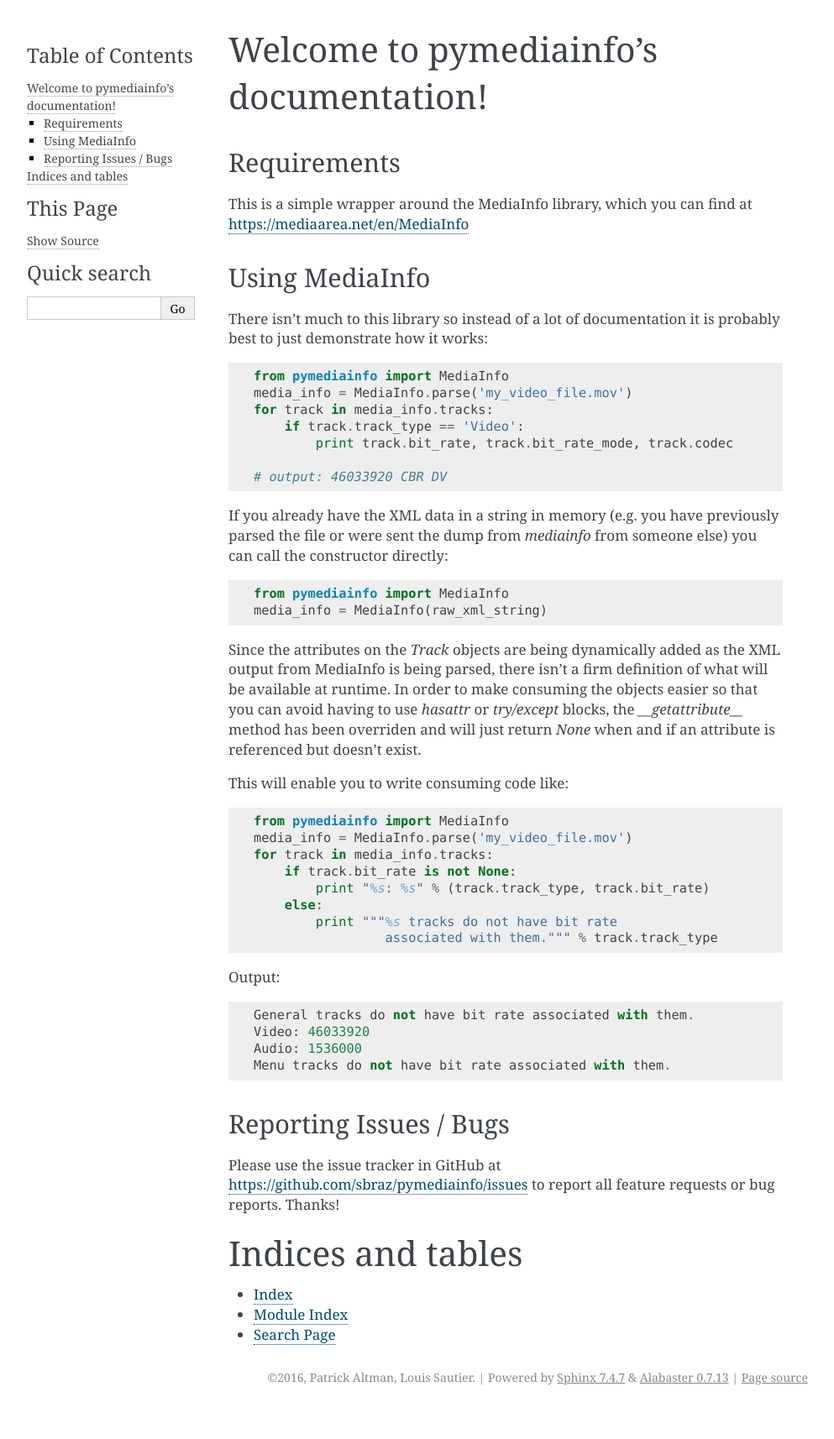
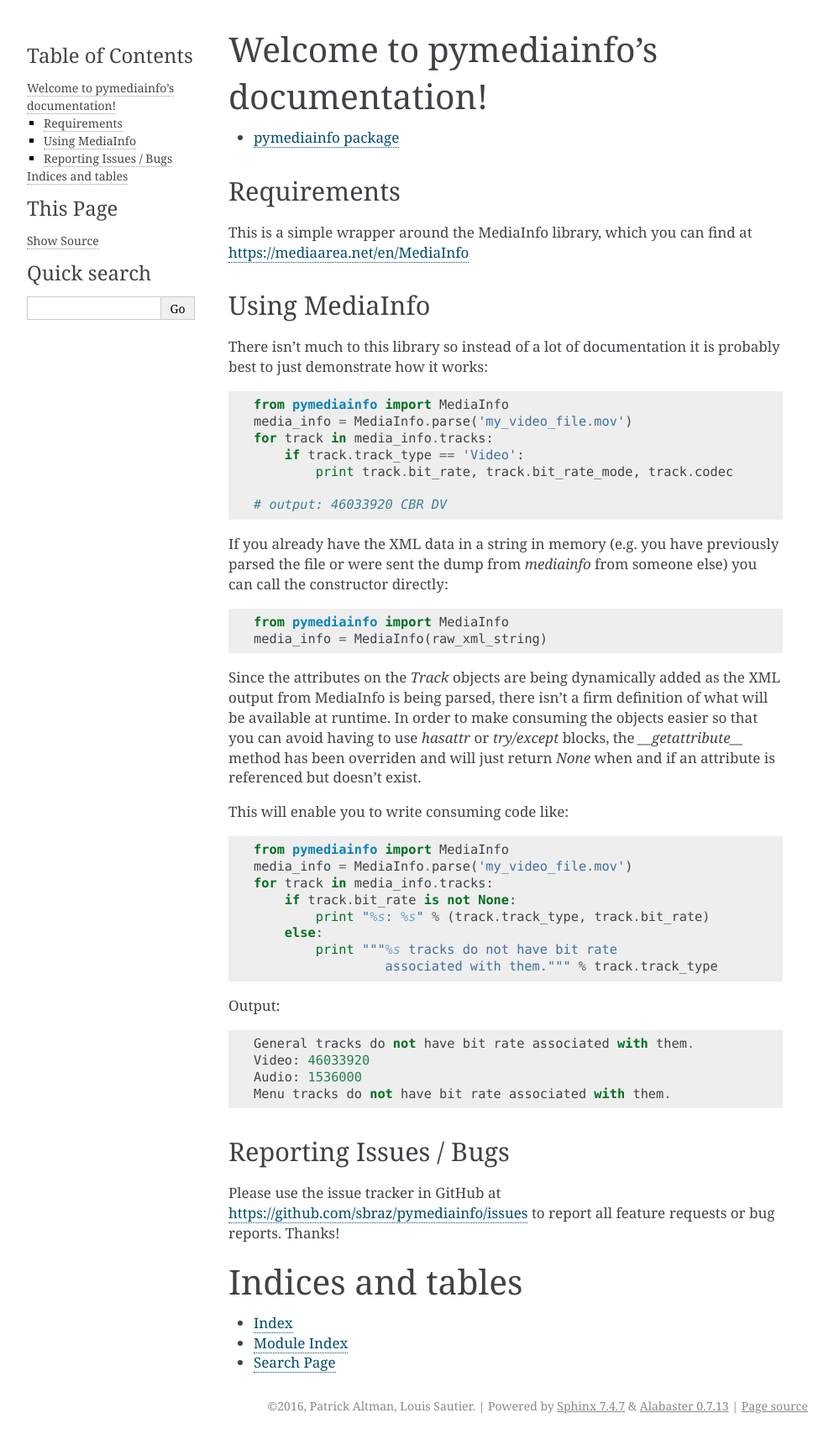
Before and after one commit to sbraz/pymediainfo, a Sphinx documentation site: the page built from docs/index.rst, in a window 1280 px wide. Shown: the whole page at 84% size, without its empty margins (148-1141 px from the left). Built offline with Sphinx 7.4.7, drawn with Linux system fonts in a browser that asks for light colours; before the commit the page ends 1680 px from its top, so only the background shows below that.

Commit message:
Add pymediainfo.rst to toctree

```diff
--- a/docs/index.rst
+++ b/docs/index.rst
@@ -2,6 +2,11 @@
 
 Welcome to pymediainfo's documentation!
 =======================================
+
+.. toctree::
+  :maxdepth: 1
+
+  pymediainfo
 
 ============
 Requirements
```
